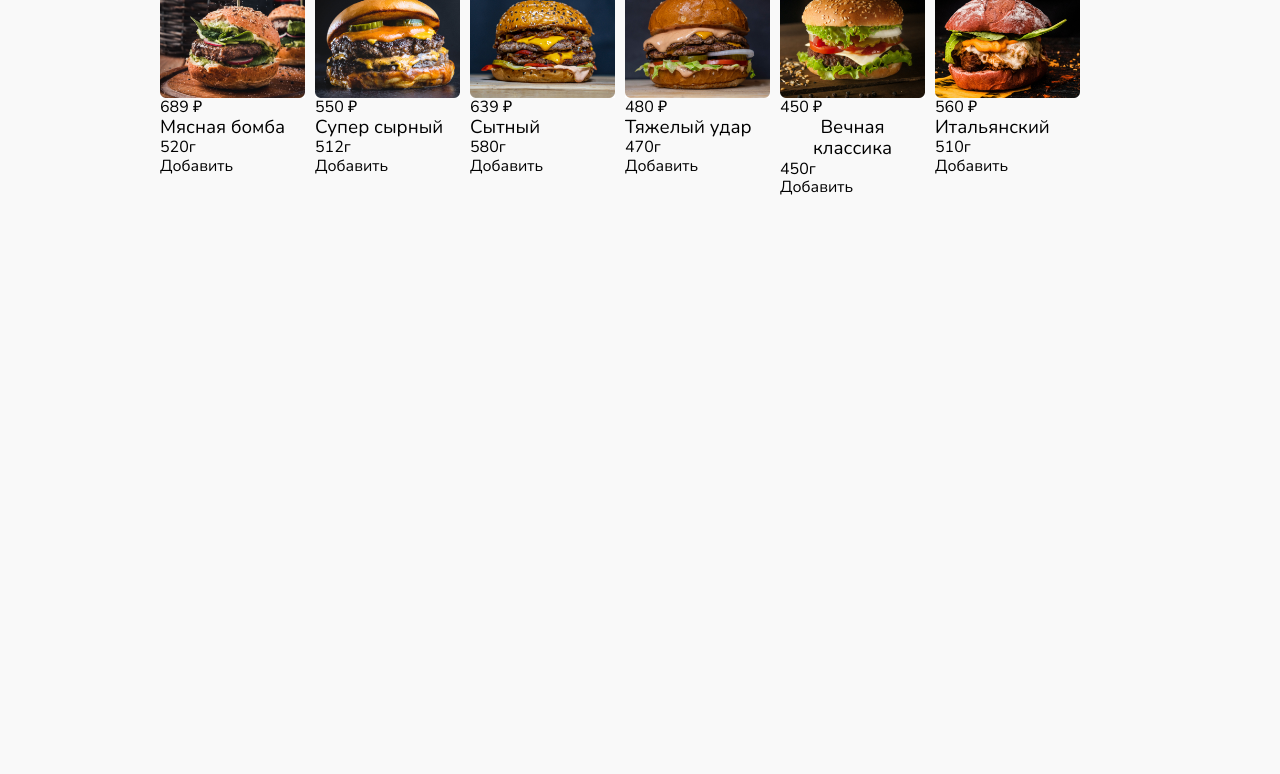
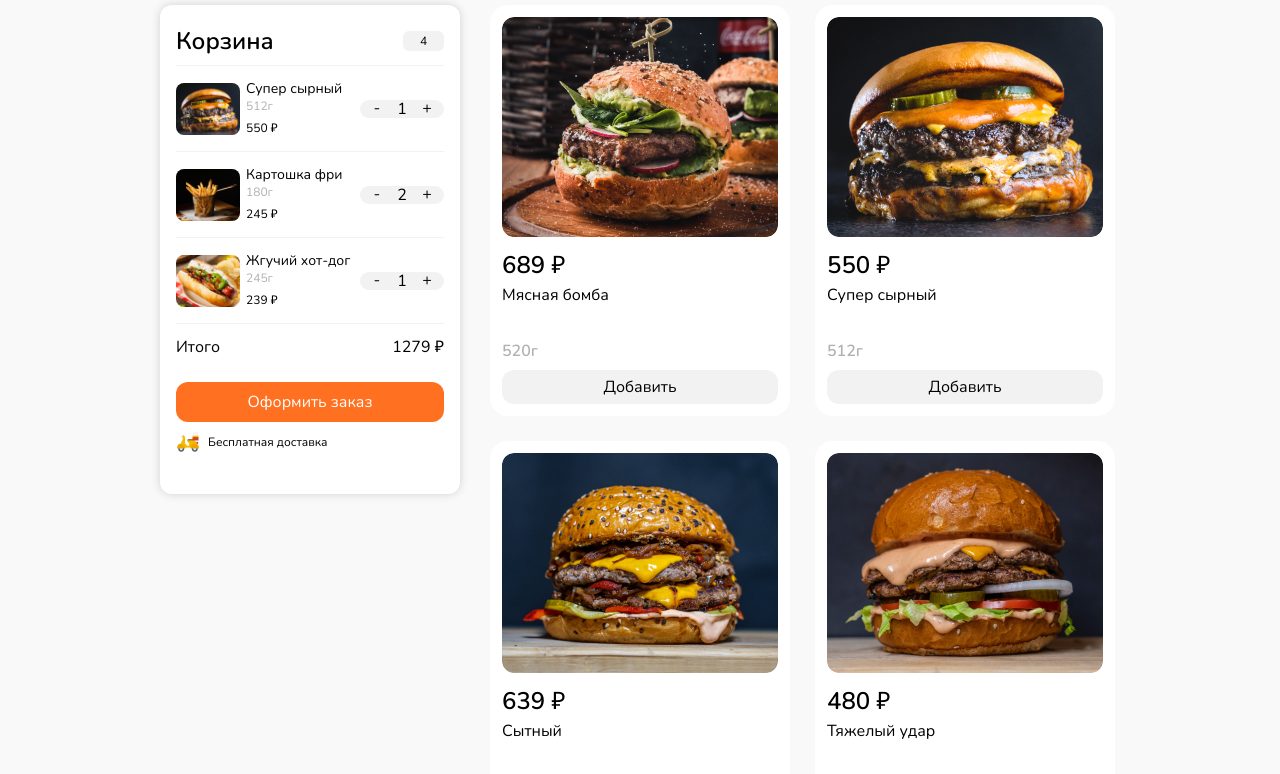
Before and after one commit to rustam18-dev/your_meal, a plain HTML site: page index.html in a window 1280 px wide. Shown: the part 648-1422 px from the top of the page. Before the commit the page ends 925 px from the top, so only its background shows below. Drawn offline with Linux system fonts and the light colour scheme.

Commit message:
finished to catalog and order layout

```diff
--- a/css/calatog.css
+++ b/css/calatog.css
@@ -3,6 +3,7 @@
 }
 
 .catalog__order {
+  min-height: 48px;
   margin-bottom: 30px;
 }
 
@@ -18,3 +19,34 @@
   grid-template-columns: repeat(auto-fit, 145px);
   gap: 10px;
 }
+
+
+
+@media (min-width: 1024px) {
+  .catalog {
+    margin-bottom: 100px;
+  }
+  .catalog__container {
+    display: flex;
+    gap: 30px;
+  }
+
+  .catalog__order {
+    padding-top: 72px;
+  }
+
+  .catalog__title {
+    font-weight: 600;
+    font-size: 40px;
+    margin-bottom: 24px;
+  }
+
+  .catalog__wrapper {
+    flex-grow: 1;
+  }
+
+  .catalog__list {
+    grid-template-columns: repeat(auto-fit, 300px);
+    gap: 25px;
+  }
+}
--- a/css/count.css
+++ b/css/count.css
@@ -19,3 +19,23 @@
 .count__plus {
   width: 8px;
 }
+
+
+@media (min-width: 1024px) {
+  .count {
+    width: 84px;
+    height: 10px;
+    font-size: 16px;
+    line-height: 22px;
+    padding: 9px 12px;
+    border-radius: 12px;
+  }
+
+  .count__minus {
+    width: 10px;
+  }
+
+  .count__plus {
+    width: 10px;
+  }
+}
--- a/css/index.css
+++ b/css/index.css
@@ -6,3 +6,4 @@
 @import "calatog.css";
 @import "order.css";
 @import "count.css";
+@import "product.css";
--- a/css/order.css
+++ b/css/order.css
@@ -143,3 +143,73 @@
   line-height: 14px;
   color: #B1B1B1;
 }
+
+.order__empty {
+
+}
+
+
+@media (min-width: 768px) {
+  .order {
+    width: 145px;
+    transition: width 0.06s ease-in-out;
+  }
+
+  .order.order_open {
+    width: 300px;
+  }
+}
+
+@media (min-width: 1024px) {
+  .order {
+    width: 300px;
+  }
+
+  .order__wrapper {
+    position: unset;
+    padding: 24px 16px;
+  }
+
+  .order__wrap-title {
+    margin-bottom: 12px;
+  }
+
+  .order__title {
+    font-size: 24px;
+  }
+
+  .order__count {
+    width: 41px;
+    height: 20px;
+    font-size: 12px;
+  }
+
+  .order__item {
+    padding: 15px 0;
+  }
+
+  .order__total {
+    font-size: 16px;
+    margin-bottom: 24px;
+  }
+
+  .order__submit {
+    height: 40px;
+    border-radius: 12px;
+    font-size: 16px;
+    margin-bottom: 8px;
+  }
+
+  .order__wrap_list {
+    display: block;
+    margin-bottom: 16px;
+  }
+
+  .order__close {
+    display: none;
+  }
+
+  .order__appeal {
+    font-size: 12px;
+  }
+}
--- /dev/null
+++ b/css/product.css
@@ -0,0 +1,87 @@
+.product {
+  padding: 4px ;
+  display: flex;
+  flex-direction: column;
+  background: #fff;
+  border-radius: 12px;
+  min-height: 243px;
+}
+
+.product__image {
+  width: 100%;
+  height: 120px;
+  object-fit: cover;
+  border-radius: 8px;
+  margin-bottom: 10px;
+}
+
+.product__price {
+  font-weight: 600;
+  line-height: 100%;
+  margin-bottom: 4px;
+}
+
+.product__title {
+  font-weight: 400;
+  font-size: 12px;
+  line-height: 130%;
+  margin-bottom: 4px;
+  flex-grow: 1;
+}
+
+.product__detail {
+  outline: none; /* !todo outline*/
+}
+
+.product__weight {
+  font-weight: 600;
+  font-size: 12px;
+  line-height: 130%;
+  color: #B1B1B1;
+  margin-bottom: 7px;
+}
+
+.product__add {
+  background-color: #F2F2F3;
+  border-radius: 8px;
+  width: 100%;
+  font-weight: 400;
+  font-size: 12px;
+  line-height: 100%; /* !todo hover*/
+  padding: 9px;
+}
+
+@media (min-width: 1024px) {
+  .product {
+    padding: 12px ;
+    border-radius: 18px;
+    min-height: 411px;
+  }
+
+  .product__image {
+    height: 220px;
+    border-radius: 12px;
+    margin-bottom: 16px;
+  }
+
+  .product__price {
+    font-size: 24px;
+    margin-bottom: 8px;
+  }
+
+  .product__title {
+    font-size: 16px;
+  }
+
+  .product__weight {
+    font-size: 16px;
+    margin-bottom: 8px;
+  }
+
+  .product__add {
+    border-radius: 12px;
+    font-size: 16px;
+    padding: 9px;
+  }
+
+}
--- a/index.html
+++ b/index.html
@@ -74,16 +74,16 @@
   </nav>
 
   <section class="catalog">
-    <div class="container">
+    <div class="container catalog__container">
       <div class="catalog__order order">
-        <section class="order__wrapper">
+        <section class="order__wrapper "> <!-- open_order -->
           <div class="order__wrap-title" tabindex="0" role="button">
             <h2 class="order__title">Корзина</h2>
 
             <span class="order__count">4</span>
           </div>
 
-          <div class="order__wrap_list">
+          <div class="order__wrap_list ">
             <ul class="order__list">
               <li class="order__item">
                 <img src="img/burger1.jpg" alt="Супер сырный" class="order__image">
@@ -270,6 +270,10 @@
     </div>
   </section>
 </main>
-
+<script>
+  document.querySelector('.order__wrap-title').addEventListener('click', () => {
+    document.querySelector('.order').classList.toggle('order_open')
+  })
+</script>
 </body>
 </html>
```
